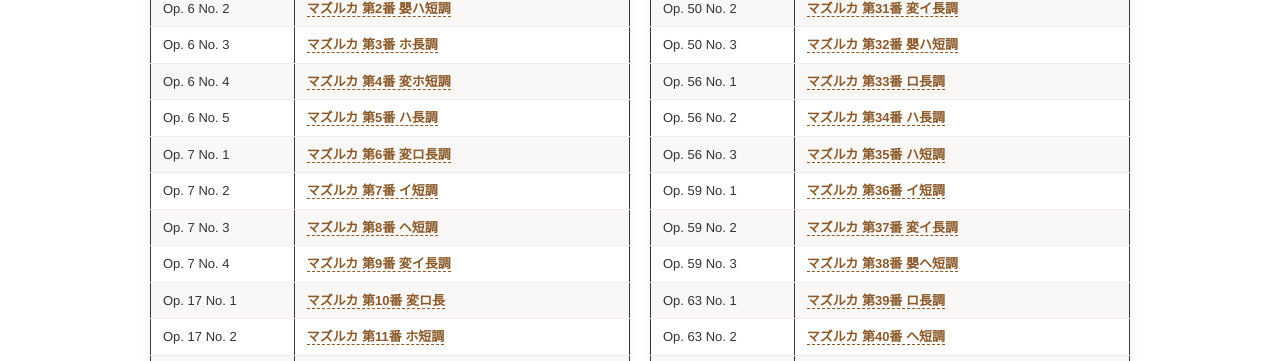
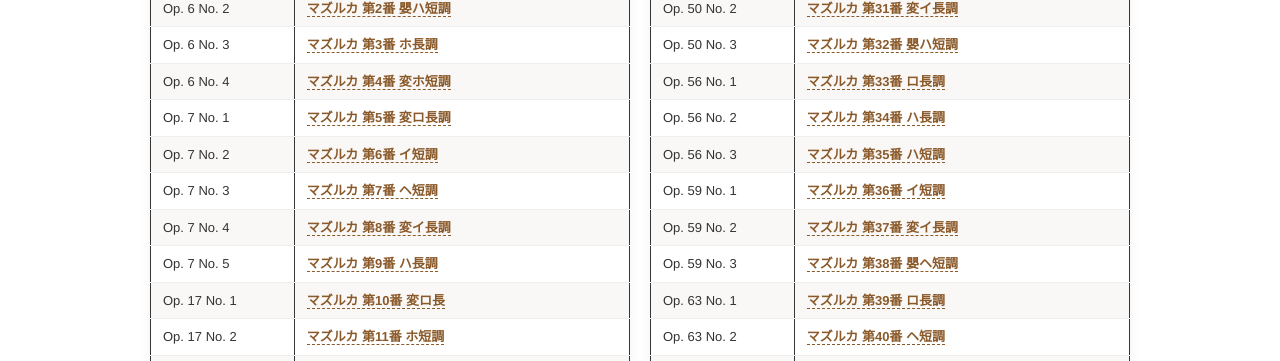
Before and after one commit to akikowashino/akikowashino.github.io, a Jekyll site: the page built from mazurka/index.md, in a window 1280 px wide. Shown: the part 278-639 px from the top of the page. Built offline with Jekyll 4.4.1, drawn with Linux system fonts in a browser that asks for light colours.

Commit message:
Update index.md

```diff
--- a/mazurka/index.md
+++ b/mazurka/index.md
@@ -101,12 +101,11 @@ lang: en
       <tr><td>Op. 6 No. 2</td><td><a href="https://chopinscores.org/en/partytura/48" target="_blank" rel="noopener">マズルカ 第2番 嬰ハ短調</a></td></tr>
       <tr><td>Op. 6 No. 3</td><td><a href="https://chopinscores.org/en/partytura/49" target="_blank" rel="noopener">マズルカ 第3番 ホ長調</a></td></tr>
       <tr><td>Op. 6 No. 4</td><td><a href="https://chopinscores.org/en/partytura/50" target="_blank" rel="noopener">マズルカ 第4番 変ホ短調</a></td></tr>
-      <tr><td>Op. 6 No. 5</td><td><a href="https://chopinscores.org/en/partytura/46" target="_blank" rel="noopener">マズルカ 第5番 ハ長調</a></td></tr>
-        <tr><td>Op. 7 No. 1</td><td><a href="https://chopinscores.org/en/partytura/58" target="_blank" rel="noopener">マズルカ 第6番 変ロ長調</a></td></tr>
-        <tr><td>Op. 7 No. 2</td><td><a href="https://chopinscores.org/en/partytura/59" target="_blank" rel="noopener">マズルカ 第7番 イ短調</a></td></tr>
-        <tr><td>Op. 7 No. 3</td><td><a href="https://chopinscores.org/en/partytura/60" target="_blank" rel="noopener">マズルカ 第8番 ヘ短調</a></td></tr>
-        <tr><td>Op. 7 No. 4</td><td><a href="https://chopinscores.org/en/partytura/61" target="_blank" rel="noopener">マズルカ 第9番 変イ長調</a>
-</td></tr>
+        <tr><td>Op. 7 No. 1</td><td><a href="https://chopinscores.org/en/partytura/58" target="_blank" rel="noopener">マズルカ 第5番 変ロ長調</a></td></tr>
+        <tr><td>Op. 7 No. 2</td><td><a href="https://chopinscores.org/en/partytura/59" target="_blank" rel="noopener">マズルカ 第6番 イ短調</a></td></tr>
+        <tr><td>Op. 7 No. 3</td><td><a href="https://chopinscores.org/en/partytura/60" target="_blank" rel="noopener">マズルカ 第7番 ヘ短調</a></td></tr>
+        <tr><td>Op. 7 No. 4</td><td><a href="https://chopinscores.org/en/partytura/61" target="_blank" rel="noopener">マズルカ 第8番 変イ長調</a></td></tr>
+        <tr><td>Op. 7 No. 5</td><td><a href="https://chopinscores.org/en/partytura/46" target="_blank" rel="noopener">マズルカ 第9番 ハ長調</a></td></tr>
         <tr><td>Op. 17 No. 1</td><td><a href="https://chopinscores.org/en/partytura/90" target="_blank" rel="noopener">マズルカ 第10番 変ロ長</a></td></tr>
         <tr><td>Op. 17 No. 2</td><td><a href="https://chopinscores.org/en/partytura/91" target="_blank" rel="noopener">マズルカ 第11番 ホ短調</a></td></tr>
         <tr><td>Op. 17 No. 3</td><td><a href="https://chopinscores.org/en/partytura/92" target="_blank" rel="noopener">マズルカ 第12番 変イ長調</a></td></tr>
```
